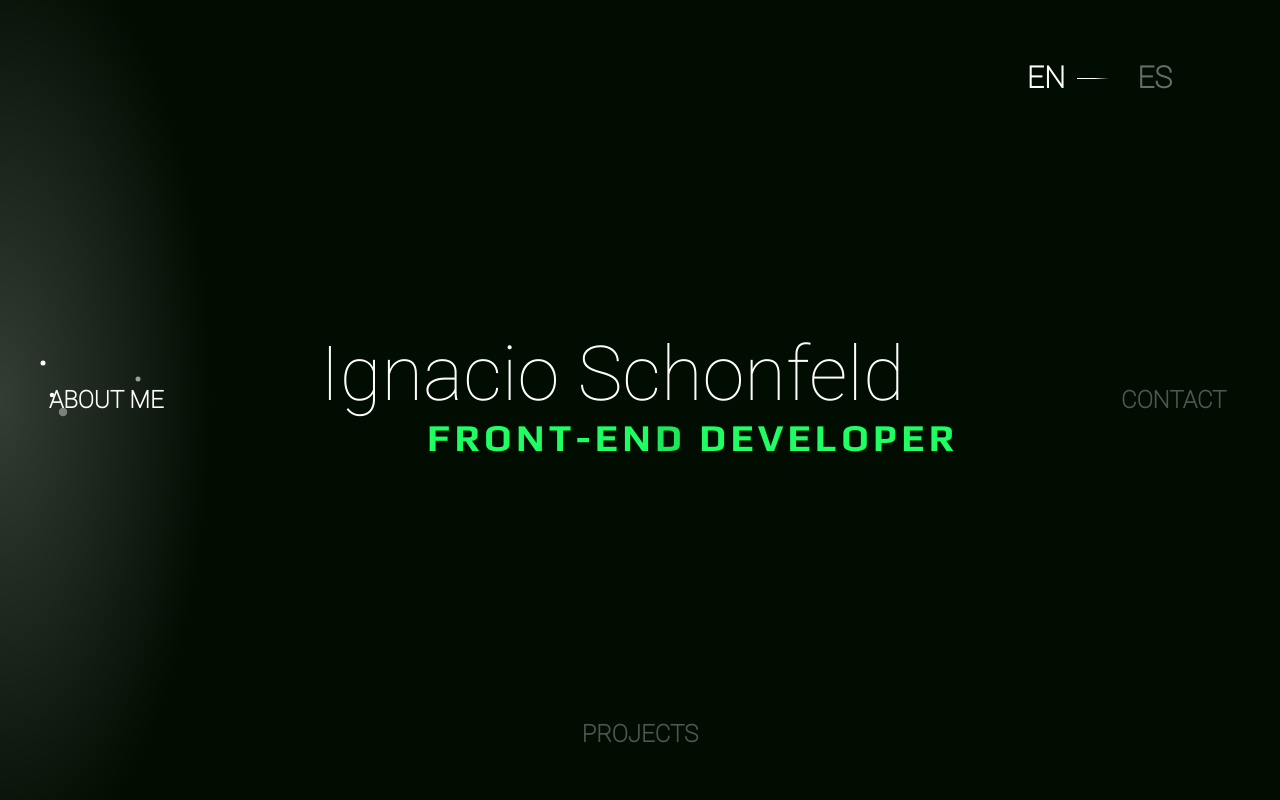
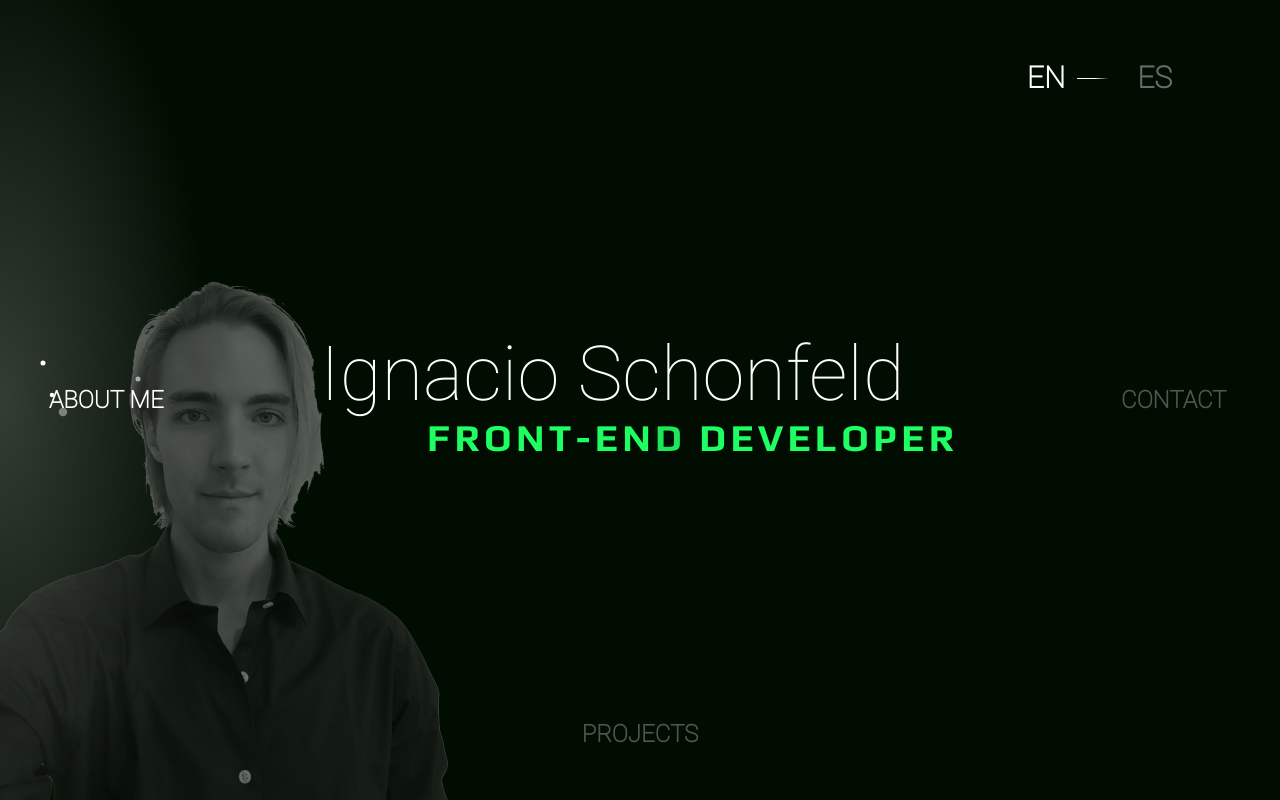
Before and after one commit to nachito-schon/personal-page, a React (Create React App) app: page / in a window 1280 px wide. Built offline with nearby package versions, Linux system fonts and the light colour scheme.

Commit message:
add profile photo

```diff
--- a/src/components/Home.tsx
+++ b/src/components/Home.tsx
@@ -3,6 +3,8 @@ import { useSwipeable } from 'react-swipeable'
 import { LanguageContext } from '../context/LanguageContext'
 import { BorderLightButton } from './BorderLightButton'
 import { Title } from './Title'
+import smallProfilePhoto from '../images/profile-photo-450w.png'
+import bigProfilePhoto from '../images/profile-photo-750w.png'
 
 type Props = {
   leftButtonHandler: () => void
@@ -44,6 +46,21 @@ export const Home = ({
       {...swipeHandlers}
       onMouseMove={handleMouseMove}
     >
+      <img
+        style={{
+          position: 'absolute',
+          bottom: -mousePosition.y / 150,
+          left: mousePosition.x / 150,
+          transitionProperty: 'all',
+          transitionDuration: '1s',
+          transitionTimingFunction: 'cubic-bezier(0, 0, 0.2, 1)',
+        }}
+        className="grayscale opacity-50 brightness-90 hover:opacity-75 hover:brightness-100 hover:grayscale-0"
+        srcSet={`${smallProfilePhoto} 450w, ${bigProfilePhoto} 750w`}
+        sizes="(max-width: 1280px) 450px, 750px"
+        src={bigProfilePhoto}
+        alt={'Profile'}
+      />
       <Title
         style={{
           position: 'relative',
```
Also changed, not shown: src/images/profile-photo-450w.png (added), src/images/profile-photo-750w.png (added), 11 other files (tests, documents, lock files or other folders).
